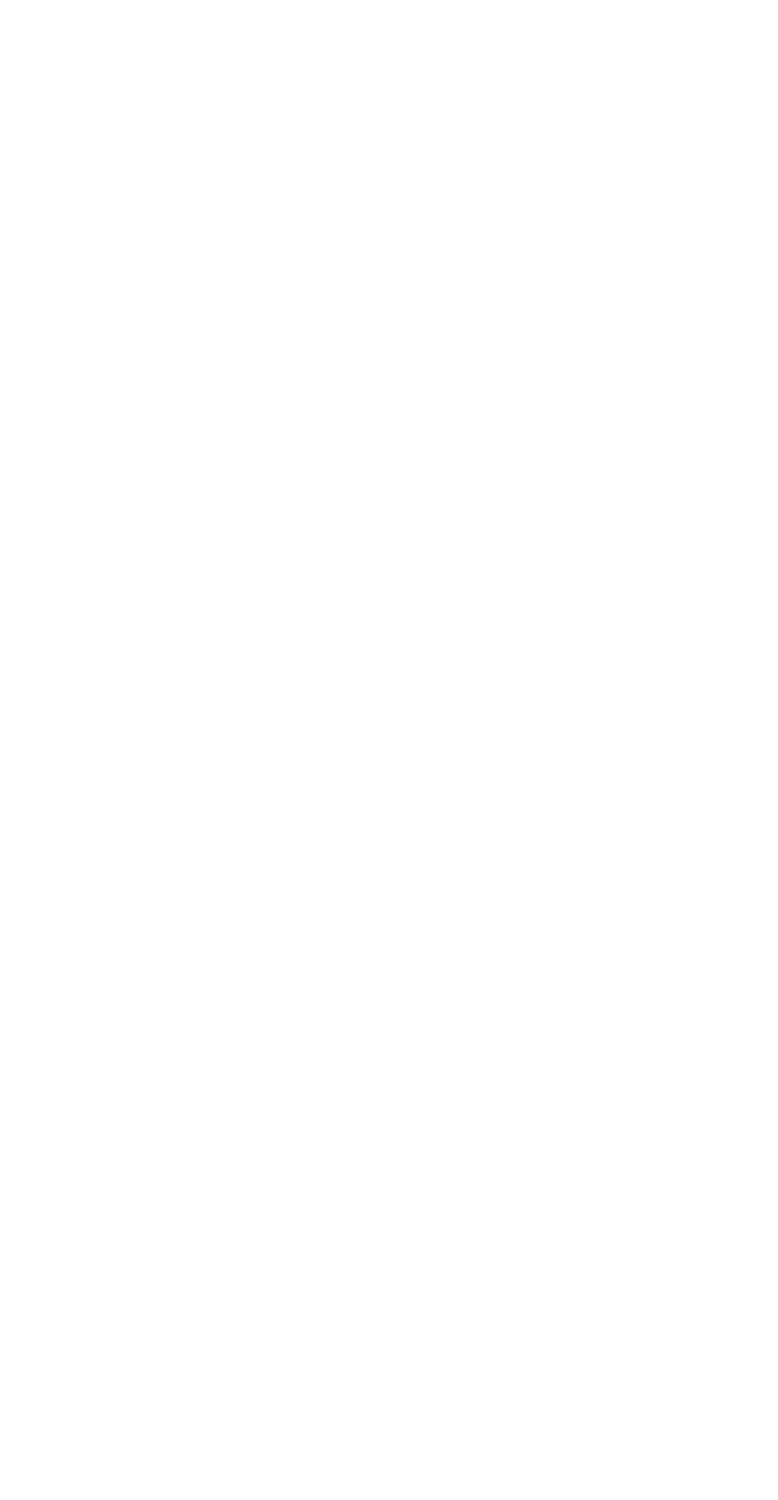
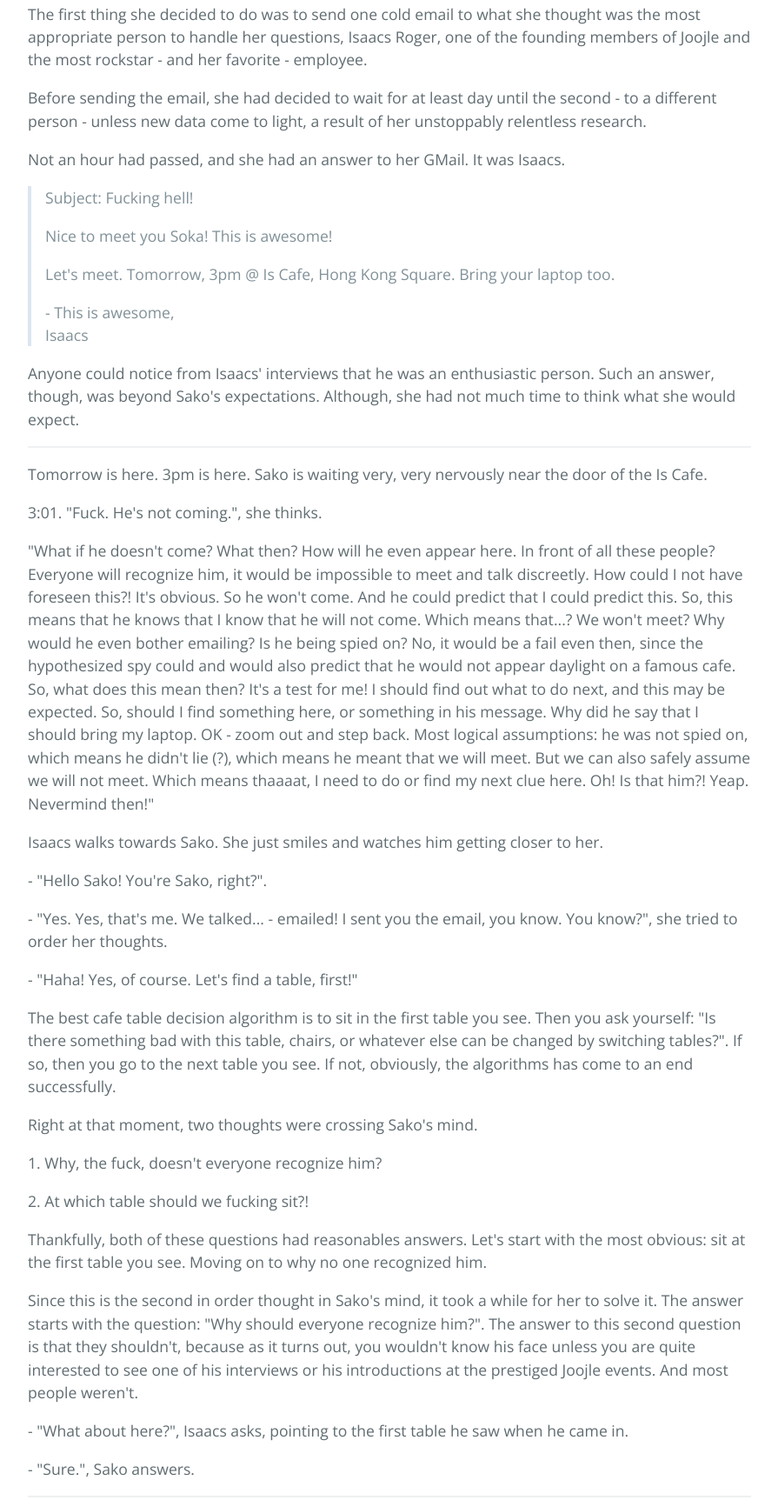
Before and after one commit to sirodoht/loom.ninja, a plain HTML site: page index.html in a window 1280 px wide. Shown: the part 1980-3705 px from the top of the page at 87% size, without its empty margins (192-1087 px from the left). Before the commit the page ends 1606 px from the top, so only its background shows below. Drawn offline with nearby package versions, Linux system fonts and the light colour scheme.

Commit message:
add two more chapters

```diff
--- a/index.html
+++ b/index.html
@@ -64,6 +64,110 @@
 
     <hr>
 
+    <p>
+      That night Sako didn't sleep. She was searching the whole internet for references of Matic, Matic Planetsm, Pages as a Andromeda galaxy based startup and what's so special about lightbulbs.
+    </p>
+
+    <p>
+      - "Seriously, dude. It's a hoax. First of all, why did they speak English. And second of all, there is no way Joojle is an alien company. Hardware hackers are EARTHLINGS!" said Patrick.
+    </p>
+
+    <p>
+      - "First of all, and for the thousandth time this year, I am not a dude. And secondly: Can you even start to guess what this thing that we saw and heard could be, if not supreme alien tech? And what about Joojle? It is an awesome company, and it could be alien."
+    </p>
+
+    <blockquote>
+      Joojle is a world class hardware company who started few years ago providing hardware hackers with supreme debugging tools; true innovation at that time. Joojle also has real world physical spaces in various cities around the world. These are called open incubators, and are a blending between a hackerspace and a coworking space.
+    </blockquote>
+
+    <p>Joojle was respected by many people and companies. It had softly revolutionalized hardware hacking. Well, it was also the era for this kind of revolution anyway.</p>
+
+    <p>Of the very few things that Joojle did bad, one was customer support. Or better, company-customer communication in general. Despite this unfortunate situation, our most competent character, Sako, was able to find some ways of communication between her and the Joojle people.</p>
+
+    <p>The first thing she decided to do was to send one cold email to what she thought was the most appropriate person to handle her questions, Isaacs Roger, one of the founding members of Joojle and the most rockstar - and her favorite - employee.</p>
+
+    <p>Before sending the email, she had decided to wait for at least day until the second - to a different person - unless new data come to light, a result of her unstoppably relentless research.</p>
+
+    <p>Not an hour had passed, and she had an answer to her GMail. It was Isaacs.</p>
+
+    <blockquote>
+      <p>Subject: Fucking hell!</p>
+
+      <p>Nice to meet you Soka! This is awesome!</p>
+
+      <p>Let's meet. Tomorrow, 3pm @ Is Cafe, Hong Kong Square. Bring your laptop too.</p>
+
+      <p>
+        - This is awesome,<br>
+        Isaacs
+      </p>
+    </blockquote>
+
+    <p>Anyone could notice from Isaacs' interviews that he was an enthusiastic person. Such an answer, though, was beyond Sako's expectations. Although, she had not much time to think what she would expect.</p>
+
+    <hr>
+
+    <p>
+      Tomorrow is here. 3pm is here. Sako is waiting very, very nervously near the door of the Is Cafe.
+    </p>
+
+    <p>
+      3:01. "Fuck. He's not coming.", she thinks.
+    </p>
+
+    <p>
+      "What if he doesn't come? What then? How will he even appear here. In front of all these people? Everyone will recognize him, it would be impossible to meet and talk discreetly. How could I not have foreseen this?! It's obvious. So he won't come. And he could predict that I could predict this. So, this means that he knows that I know that he will not come. Which means that...? We won't meet? Why would he even bother emailing? Is he being spied on? No, it would be a fail even then, since the hypothesized spy could and would also predict that he would not appear daylight on a famous cafe. So, what does this mean then? It's a test for me! I should find out what to do next, and this may be expected. So, should I find something here, or something in his message. Why did he say that I should bring my laptop. OK - zoom out and step back. Most logical assumptions: he was not spied on, which means he didn't lie (?), which means he meant that we will meet. But we can also safely assume we will not meet. Which means thaaaat, I need to do or find my next clue here. Oh! Is that him?! Yeap. Nevermind then!"
+    </p>
+
+    <p>
+      Isaacs walks towards Sako. She just smiles and watches him getting closer to her.
+    </p>
+
+    <p>
+      - "Hello Sako! You're Sako, right?".
+    </p>
+
+    <p>
+      - "Yes. Yes, that's me. We talked... - emailed! I sent you the email, you know. You know?", she tried to order her thoughts.
+    </p>
+
+    <p>
+      - "Haha! Yes, of course. Let's find a table, first!"
+    </p>
+
+    <p>The best cafe table decision algorithm is to sit in the first table you see. Then you ask yourself: "Is there something bad with this table, chairs, or whatever else can be changed by switching tables?". If so, then you go to the next table you see. If not, obviously, the algorithms has come to an end successfully.</p>
+
+    <p>
+      Right at that moment, two thoughts were crossing Sako's mind.
+    </p>
+
+    <p>
+      1. Why, the fuck, doesn't everyone recognize him?
+    </p>
+
+    <p>
+      2. At which table should we fucking sit?!
+    </p>
+
+    <p>
+      Thankfully, both of these questions had reasonables answers. Let's start with the most obvious: sit at the first table you see. Moving on to why no one recognized him.
+    </p>
+
+    <p>
+      Since this is the second in order thought in Sako's mind, it took a while for her to solve it. The answer starts with the question: "Why should everyone recognize him?". The answer to this second question is that they shouldn't, because as it turns out, you wouldn't know his face unless you are quite interested to see one of his interviews or his introductions at the prestiged Joojle events. And most people weren't.
+    </p>
+
+    <p>
+      - "What about here?", Isaacs asks, pointing to the first table he saw when he came in.
+    </p>
+
+    <p>
+      - "Sure.", Sako answers.
+    </p>
+
+    <hr>
+
+
     <footer class="site-footer">
       <span class="site-footer-owner">Loom.ninja :: A story for electromagnetic people. Only.
 
```
